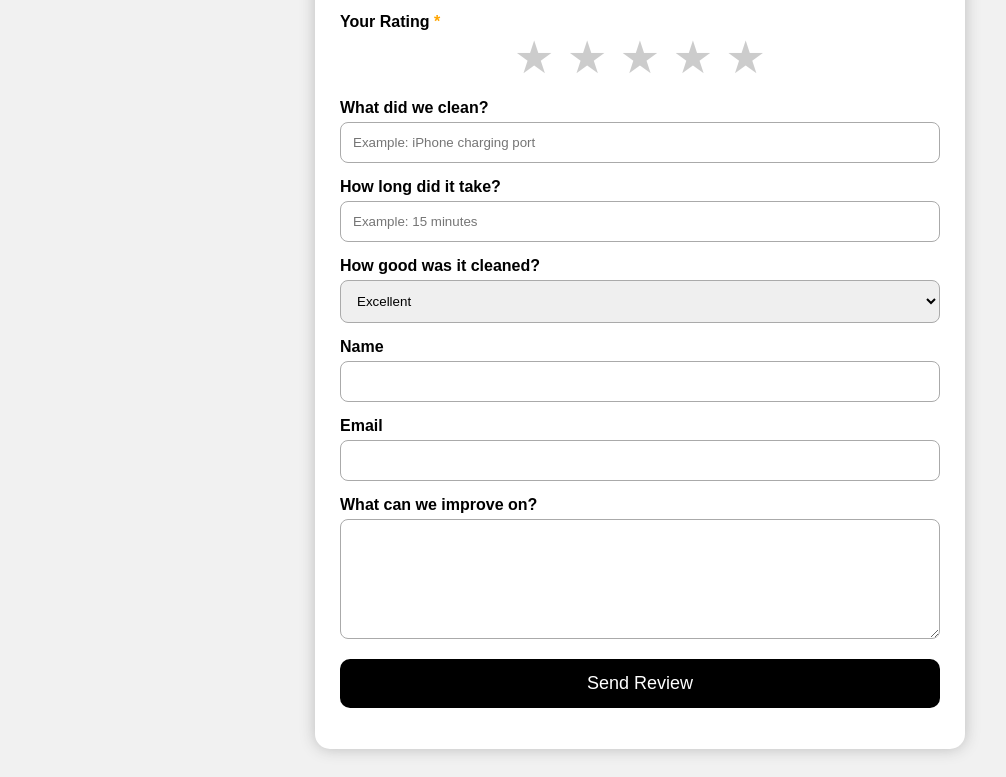
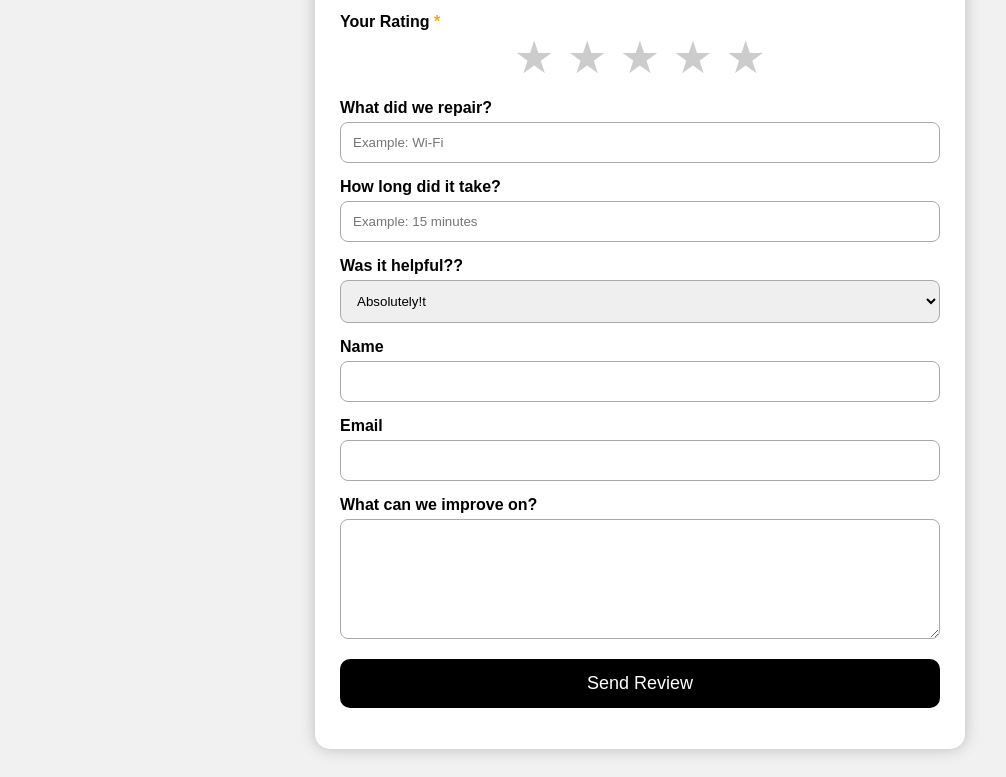
Before and after one commit to crowcawcaw88/CawCleanzIt, a website: page CawCleanzIt/index.html in a window 1280 px wide. Shown: the part 173-950 px from the top of the page, without its empty margins (0-1006 px from the left). Drawn offline with Linux system fonts and the light colour scheme.

Commit message:
Update index.html

```diff
--- a/CawCleanzIt/index.html
+++ b/CawCleanzIt/index.html
@@ -112,18 +112,18 @@ button:hover {
 
 <input type="hidden" id="stars" name="stars">
 
-<label>What did we clean?</label>
-<input name="cleaned" placeholder="Example: iPhone charging port" required>
+<label>What did we repair?</label>
+<input name="repaired" placeholder="Example: Wi-Fi" required>
 
 <label>How long did it take?</label>
 <input name="time" placeholder="Example: 15 minutes" required>
 
-<label>How good was it cleaned?</label>
+<label>Was it helpful??</label>
 
 <select name="quality">
-    <option>Excellent</option>
-    <option>Very Good</option>
-    <option>Good</option>
+    <option>Absolutely!t</option>
+    <option>Yes!</option>
+    <option>Average</option>
     <option>Okay</option>
     <option>Needs Improvement</option>
 </select>
```
